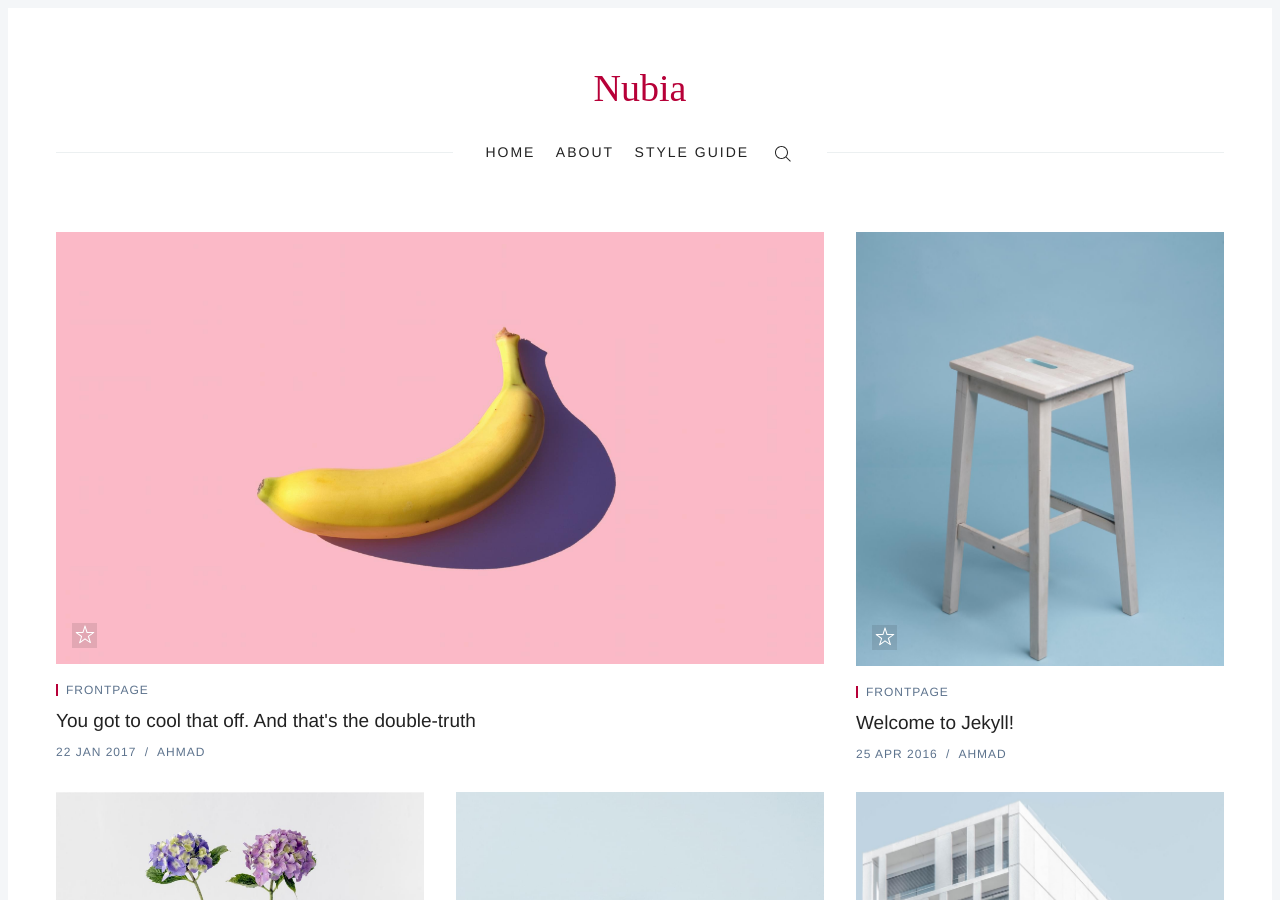
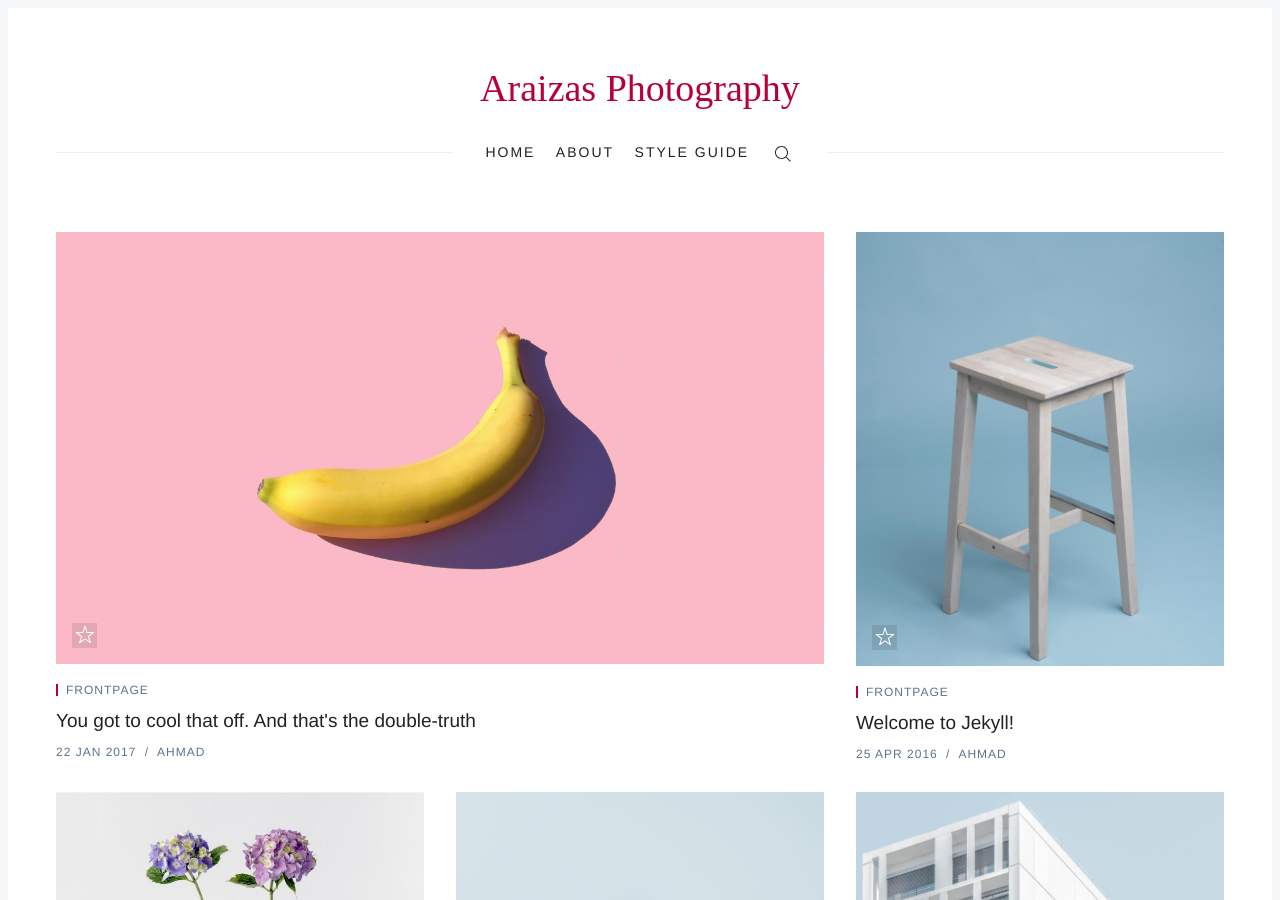
Before and after one commit to araizasphoto/araizasphotography, a Jekyll site: the page built from index.html, in a window 1280 px wide and 900 px high. Built offline with Jekyll 4.4.1, drawn with Linux system fonts in a browser that asks for light colours; some web fonts are replaced; the list of posts is cut into pages by our own code; some of the changed text lies outside the part shown.

Commit message:
Update _config.yml

```diff
--- a/_config.yml
+++ b/_config.yml
@@ -8,7 +8,7 @@
 theme_version: 1.0.4
 
 # Site settings
-title:              Nubia
+title:              Araizas Photography
 logo:               # Logo image URL
 description:        Thoughts, Stories and Ideas
 baseurl:            '/araizasphotography' # The subpath of your site, e.g. /blog
```
